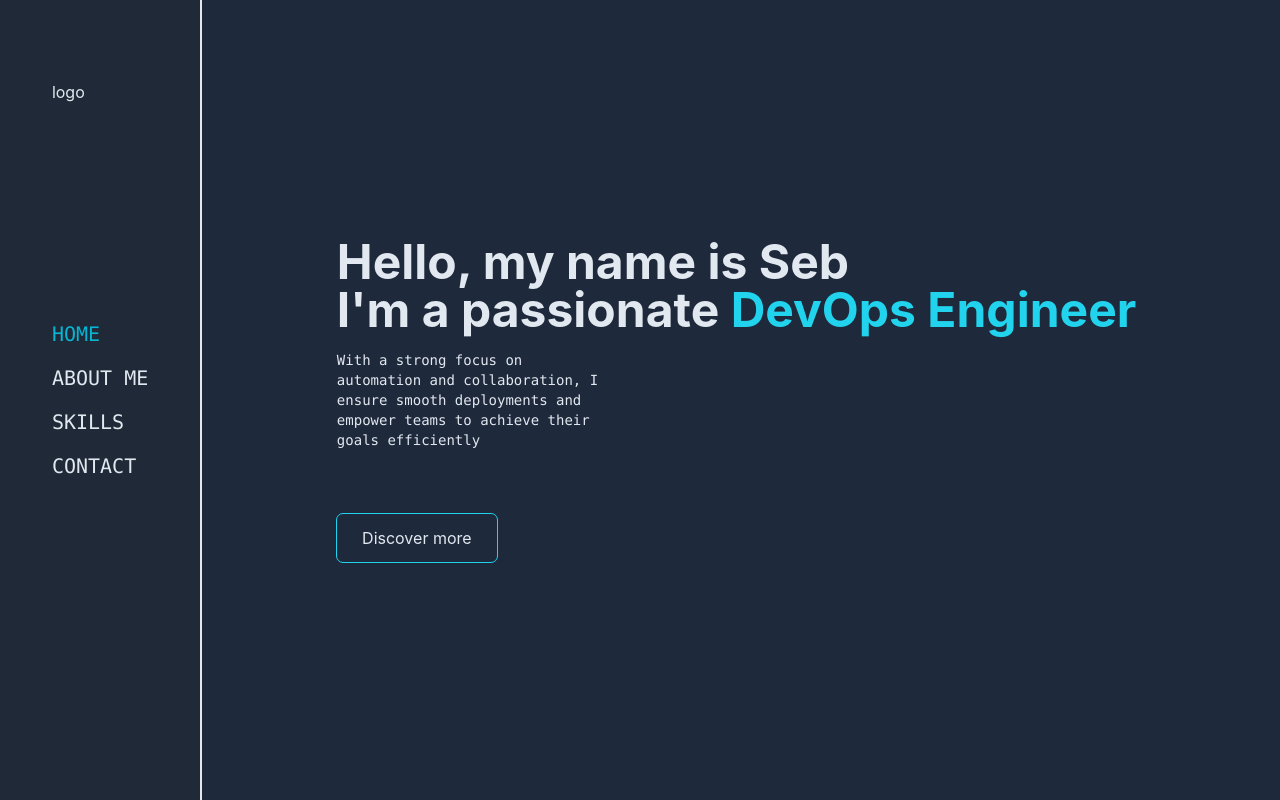
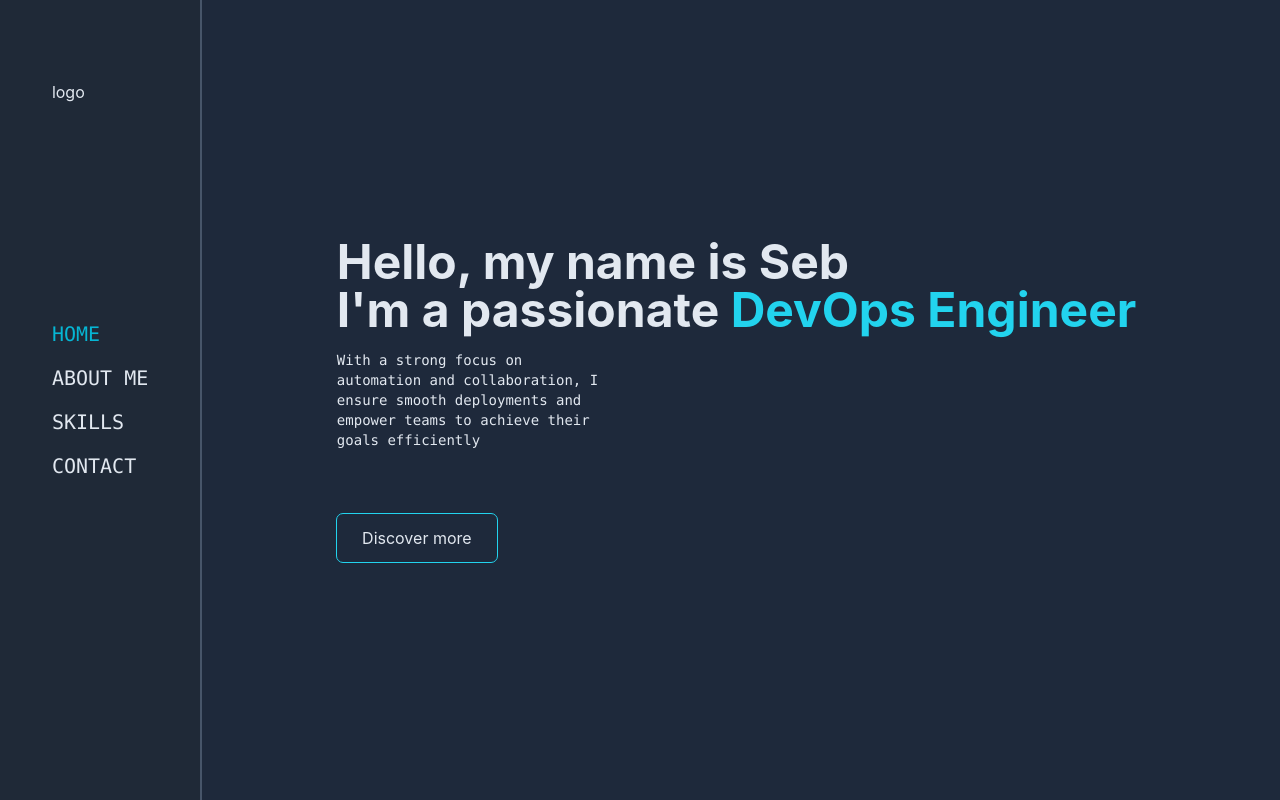
Before and after one commit to Maasym/portfolio, a React (Create React App) app: page / in a window 1280 px wide. Shown: the top 800 px of the page. Built offline with nearby package versions, Linux system fonts and the light colour scheme.

Commit message:
change border color

```diff
--- a/src/components/Navbar.js
+++ b/src/components/Navbar.js
@@ -6,7 +6,7 @@ function Navbar() {
     const [isOpen, setIsOpen] = useState(false);
 
     return (
-        <div className="sticky top-0 border-b-2 border-r-0 lg:border-r-2 lg:border-b-0 flex flex-row lg:flex-col justify-between lg:justify-center items-center h-24 lg:h-screen">
+        <div className="sticky top-0 border-b-2 border-r-0 lg:border-r-2 lg:border-b-0 border-slate-600 flex flex-row lg:flex-col justify-between lg:justify-center items-center h-24 lg:h-screen">
             <div className="block lg:hidden ml-8">
                 logo
             </div>
```
